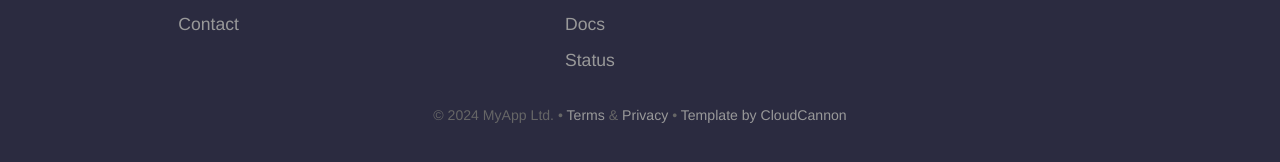
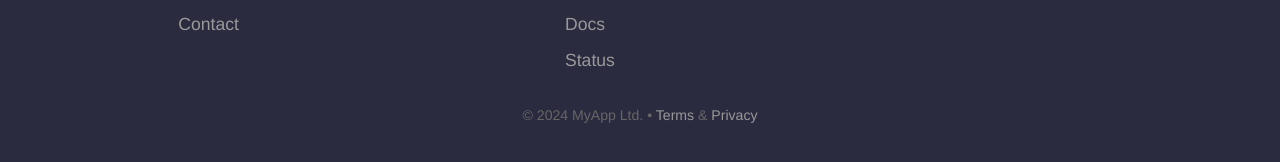
Before and after one commit to prmetrics/landing, a Jekyll site: the page built from index.html, in a window 1280 px wide and 900 px high, scrolled down 2494 px. Shown: the part 724-886 px from the top of the window. Built offline with Jekyll 4.4.1, drawn with Linux system fonts in a browser that asks for light colours.

Commit message:
Remove template sentence from footer

```diff
--- a/_layouts/default.html
+++ b/_layouts/default.html
@@ -80,8 +80,7 @@
         </div>
         <p class="copyright">
           &copy; {{ site.time | date: '%Y' }} MyApp Ltd. •
-          <a href="#">Terms</a> &amp; <a href="#">Privacy</a> •
-          <a href="https://cloudcannon.com/">Template by CloudCannon</a>
+          <a href="#">Terms</a> &amp; <a href="#">Privacy</a>
         </p>
       </div>
     </footer>
```
